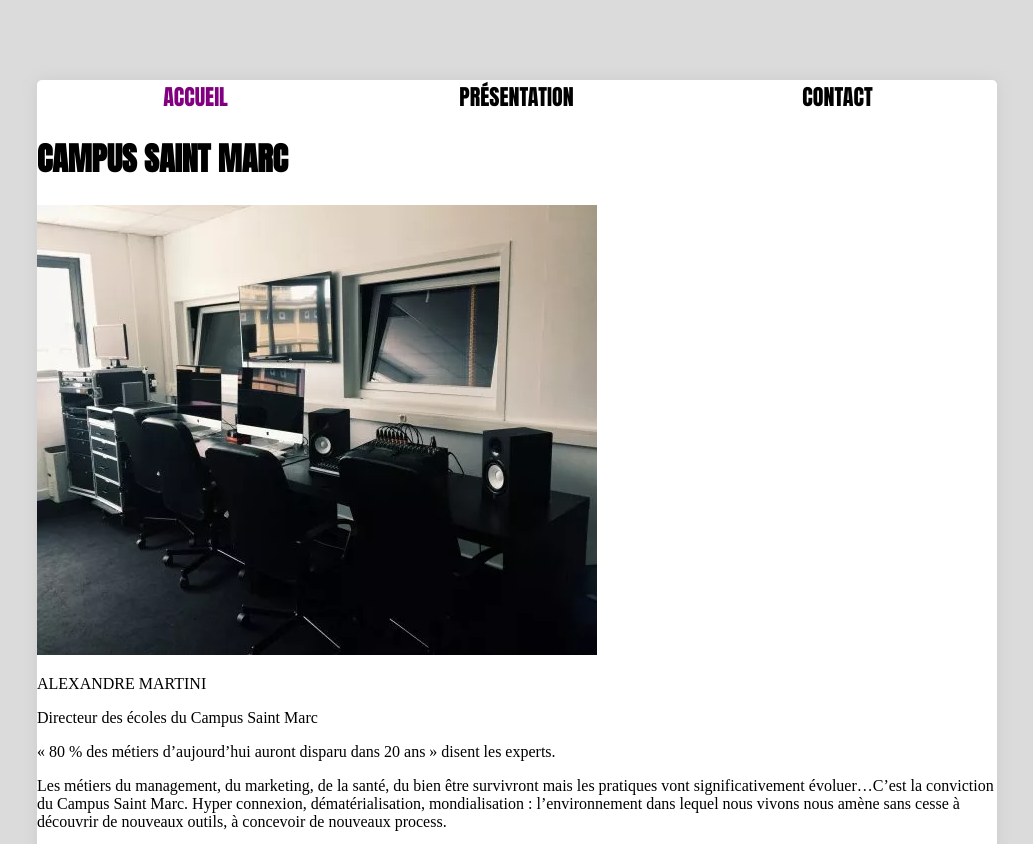
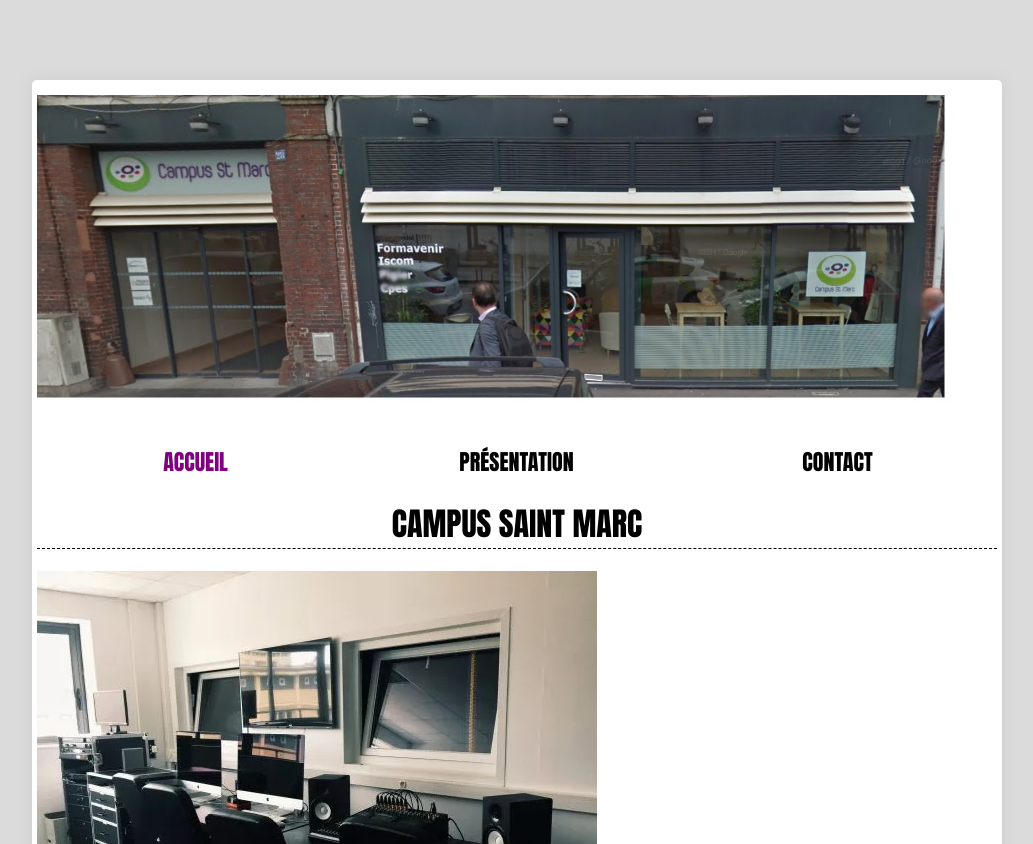
Before and after one commit to Abdel760/HTML-CSS-JS, a plain HTML site: page 02-CSS/index.html in a window 1280 px wide. Shown: the top 844 px of the page, without its empty margins (123-1156 px from the left). Drawn offline with Linux system fonts and the light colour scheme.

Commit message:
FIN 19/10/17

```diff
--- a/02-CSS/css/styles.css
+++ b/02-CSS/css/styles.css
@@ -142,4 +142,25 @@ CONSIGNE :
     /* -- offset-x | offset-y | blur-radius | color --*/
     box-shadow: 0px 0px 15px #CCC;
 
+    /* -- J'applique une marge interne de 5px autour de #page -- */
+    padding: 5px;
 }
+
+.contenu h1 {
+    /* -- Aligner mon titre au millieu -- */
+    text-align: center;
+
+    /* -- Je ne souhaite que le titre soit en gras -- */
+    font-weight: normal;
+
+    /* -- Solid : ligne par défaut, dotted : petit-point, dashed : traits d'union -- */
+    border-bottom: 1px dashed #000;
+}
+
+.BandeauDuHaut {
+    width: 100%;
+    height: 360px;
+    background: url(../img/campus.jpg) no-repeat;
+    background-size: cover;
+    background-position-y: 10px;
+}
--- a/02-CSS/index.html
+++ b/02-CSS/index.html
@@ -11,17 +11,16 @@
     <body>
         <div id="page">
             <div class="header">
-                <div class="BandeauDuHaut">
+                <div class="BandeauDuHaut"></div>
                     <ul>
                         <li class="current">
                             <a href="index.html">Accueil</a></li>
                         <li><a href="#">Présentation</a></li>
                         <li><a href="#">Contact</a></li>
                     </ul>
-                </div>
-                <h1>CAMPUS SAINT MARC</h1>
             </div> <!-- ./header -->
             <div class="contenu">
+                    <h1>CAMPUS SAINT MARC</h1>
                 <div class="illustration">
                     <img src="img/illustration.webp"
                         alt="Campus Saint-Marc">
```
